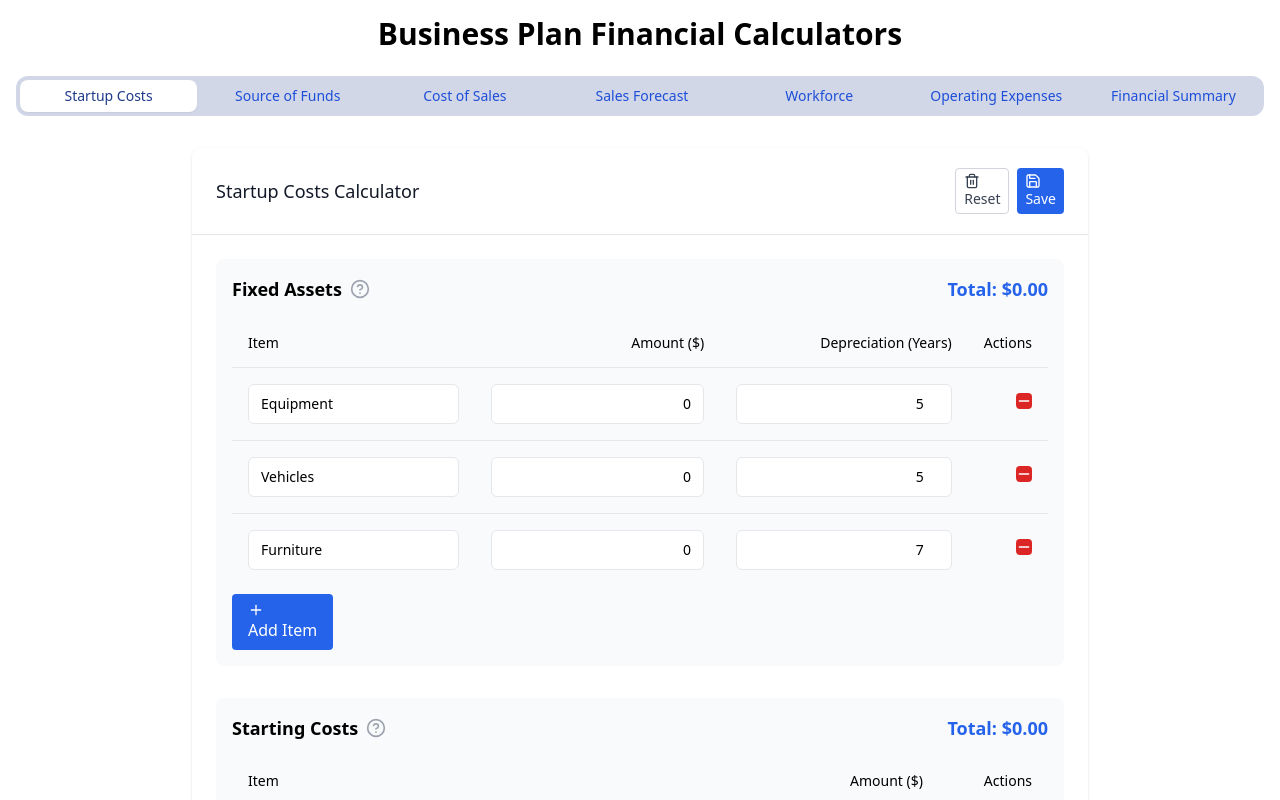
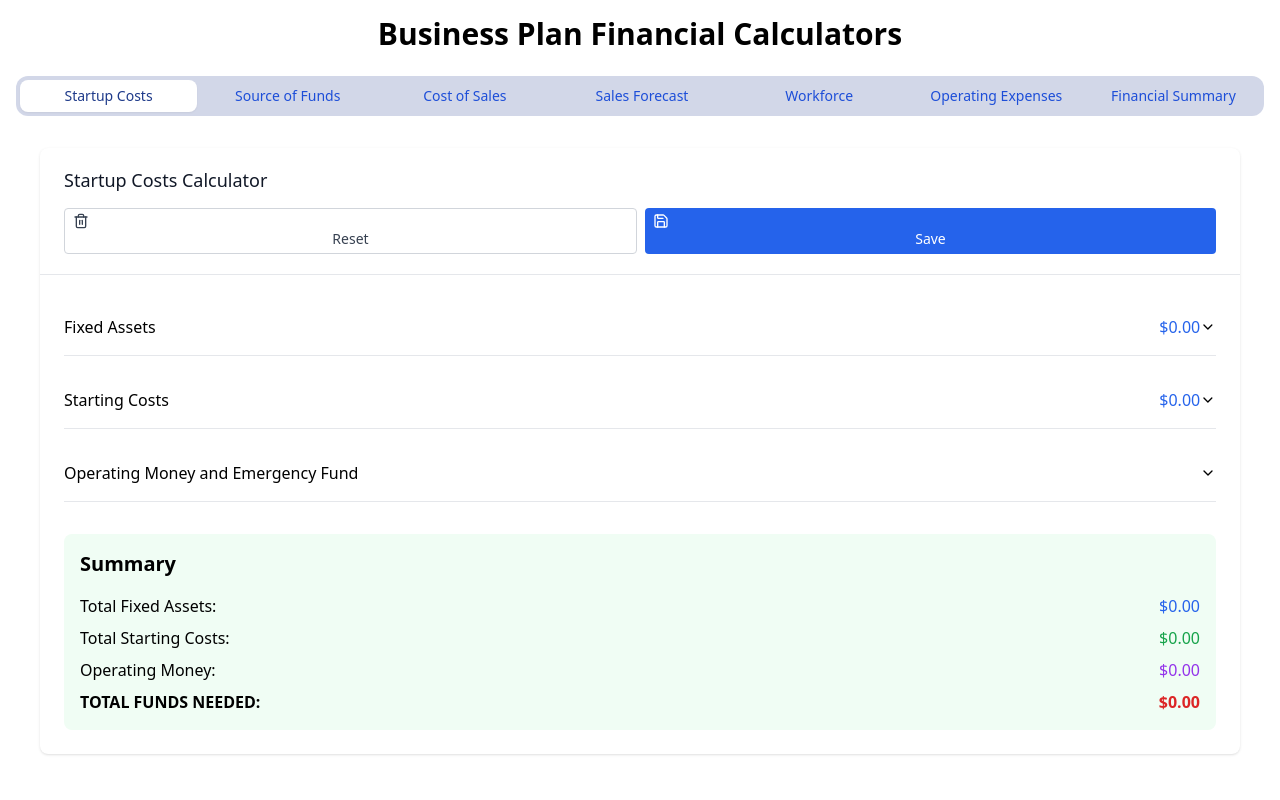
Before and after one commit to rudijetson/smartplan, a React (Create React App) app: page / in a window 1280 px wide. Shown: the top 800 px of the page. Built offline with nearby package versions, Linux system fonts and the light colour scheme; the HTML template or start-up script is replaced by a standard one.

Commit message:
Version 5

```diff
--- a/src/components/calculators/StartupCostsCalculator.js
+++ b/src/components/calculators/StartupCostsCalculator.js
@@ -1,3 +1,4 @@
+// Imports
 import React, { useState, useEffect } from 'react';
 import { Plus, Minus, HelpCircle, Save, FileInput, Trash2, DollarSign } from 'lucide-react';
 import { Button } from '../ui/Button';
@@ -7,10 +8,11 @@ import { Tooltip, TooltipContent, TooltipProvider, TooltipTrigger } from '../ui/
 import { Alert, AlertDescription } from '../ui/Alert';
 import { Table, TableBody, TableCell, TableHead, TableHeader, TableRow } from "../ui/Table";
 import { useBusinessPlan } from '../../hooks/useBusinessPlan';
+import { Accordion, AccordionContent, AccordionItem, AccordionTrigger } from '../ui/Accordion';
 
 const StartupCostsCalculator = () => {
-  // SECTION: Context and State
-  const { setStartupCosts } = useBusinessPlan(); // Add this line
+  // Context and State
+  const { setStartupCosts } = useBusinessPlan();
 
   const [bigPurchases, setBigPurchases] = useState(() => {
     const saved = localStorage.getItem('bigPurchases');
@@ -40,7 +42,7 @@ const StartupCostsCalculator = () => {
     return saved ? JSON.parse(saved) : [];
   });
 
-  // SECTION: useEffect Hooks
+  // useEffect Hooks
   useEffect(() => {
     localStorage.setItem('bigPurchases', JSON.stringify(bigPurchases));
     localStorage.setItem('startingCosts', JSON.stringify(startingCosts));
@@ -48,7 +50,7 @@ const StartupCostsCalculator = () => {
     localStorage.setItem('savedCalculations', JSON.stringify(savedCalculations));
   }, [bigPurchases, startingCosts, operatingMoney, savedCalculations]);
 
-  // SECTION: Utility Functions
+  // Utility Functions
   const formatNumber = (num) => {
     return num.toString().replace(/\B(?=(\d{3})+(?!\d))/g, ",");
   };
@@ -57,7 +59,7 @@ const StartupCostsCalculator = () => {
     return parseFloat(str.replace(/,/g, '')) || 0;
   };
 
-  // SECTION: Event Handlers
+  // Event Handlers
   const handleInputChange = (setter, index, field, value) => {
     setter(prev => {
       const newArray = [...prev];
@@ -128,21 +130,59 @@ const StartupCostsCalculator = () => {
     }
   };
 
-  // SECTION: Calculations
+  // Calculations
   const totalBigPurchases = bigPurchases.reduce((sum, item) => sum + item.amount, 0);
   const totalStartingCosts = startingCosts.reduce((sum, item) => sum + item.amount, 0);
   const totalFundsNeeded = totalBigPurchases + totalStartingCosts + operatingMoney;
 
-  // SECTION: Update Context
+  // Update Context
   useEffect(() => {
     setStartupCosts({ totalFundsNeeded });
   }, [totalFundsNeeded, setStartupCosts]);
 
+  // Render Functions
+  const renderItemInputs = (item, index, setter, includeDepreciation) => (
+    <div key={index} className="mb-4 p-4 bg-gray-100 rounded-lg">
+      <Input
+        type="text"
+        value={item.name}
+        onChange={(e) => handleInputChange(setter, index, 'name', e.target.value)}
+        className="w-full mb-2"
+        placeholder="Item Name"
+      />
+      <Input
+        type="text"
+        value={formatNumber(item.amount)}
+        onChange={(e) => handleInputChange(setter, index, 'amount', e.target.value)}
+        className="w-full mb-2"
+        placeholder="$ 0.00"
+      />
+      {includeDepreciation && (
+        <Input
+          type="number"
+          value={item.depreciation}
+          onChange={(e) => handleInputChange(setter, index, 'depreciation', e.target.value)}
+          className="w-full mb-2"
+          placeholder="Depreciation (Years)"
+        />
+      )}
+      <Button variant="destructive" size="sm" onClick={() => removeItem(setter, index)} className="w-full">
+        <Minus className="h-4 w-4 mr-2" /> Remove
+      </Button>
+    </div>
+  );
+
   const renderSection = (title, items, setter, defaultItem, includeDepreciation = false, total, tooltipContent) => (
-    <section className="mb-8 p-4 bg-gray-50 rounded-lg">
-      <div className="flex justify-between items-center mb-4">
-        <div className="flex items-center">
-          <h3 className="text-lg font-semibold mr-2">{title}</h3>
+    <Accordion type="single" collapsible className="mb-4">
+      <AccordionItem value={title}>
+        <AccordionTrigger>
+          <div className="flex items-center justify-between w-full">
+            <span>{title}</span>
+            <span className="text-blue-600">${formatNumber(total.toFixed(2))}</span>
+          </div>
+        </AccordionTrigger>
+        <AccordionContent>
+          <div className="mb-2">
             <TooltipProvider>
               <Tooltip>
                 <TooltipTrigger asChild>
@@ -154,76 +194,25 @@ const StartupCostsCalculator = () => {
               </Tooltip>
             </TooltipProvider>
           </div>
-        <div className="text-lg font-bold text-blue-600">
-          Total: ${formatNumber(total.toFixed(2))}
-        </div>
-      </div>
-      <Table>
-        <TableHeader>
-          <TableRow>
-            <TableHead className="text-left">Item</TableHead>
-            <TableHead className="text-right">Amount ($)</TableHead>
-            {includeDepreciation && <TableHead className="text-right">Depreciation (Years)</TableHead>}
-            <TableHead className="text-right">Actions</TableHead>
-          </TableRow>
-        </TableHeader>
-        <TableBody>
-          {items.map((item, index) => (
-            <TableRow key={index}>
-              <TableCell>
-                <Input
-                  type="text"
-                  value={item.name}
-                  onChange={(e) => handleInputChange(setter, index, 'name', e.target.value)}
-                  className="w-full"
-                  placeholder="Item Name"
-                />
-              </TableCell>
-              <TableCell className="text-right">
-                <Input
-                  type="text"
-                  value={formatNumber(item.amount)}
-                  onChange={(e) => handleInputChange(setter, index, 'amount', e.target.value)}
-                  className="w-full text-right"
-                  placeholder="$ 0.00"
-                />
-              </TableCell>
-              {includeDepreciation && (
-                <TableCell className="text-right">
-                  <Input
-                    type="number"
-                    value={item.depreciation}
-                    onChange={(e) => handleInputChange(setter, index, 'depreciation', e.target.value)}
-                    className="w-full text-right"
-                    placeholder="0"
-                  />
-                </TableCell>
-              )}
-              <TableCell className="text-right">
-                <Button variant="destructive" size="icon" onClick={() => removeItem(setter, index)}>
-                  <Minus className="h-4 w-4" />
-                </Button>
-              </TableCell>
-            </TableRow>
-          ))}
-        </TableBody>
-      </Table>
-      <Button onClick={() => addItem(setter, defaultItem)} className="mt-2">
+          {items.map((item, index) => renderItemInputs(item, index, setter, includeDepreciation))}
+          <Button onClick={() => addItem(setter, defaultItem)} className="w-full mt-2">
             <Plus className="h-4 w-4 mr-2" /> Add Item
           </Button>
-    </section>
+        </AccordionContent>
+      </AccordionItem>
+    </Accordion>
   );
 
-// SECTION: Component Return
+  // Component Return
   return (
-  <Card className="w-full max-w-4xl mx-auto">
-    <CardHeader className="flex flex-row items-center justify-between">
-      <CardTitle className="text-2xl">Startup Costs Calculator</CardTitle>
-      <div className="flex space-x-2">
-        <Button onClick={clearAll} variant="outline" size="sm">
+    <Card className="w-full mx-auto">
+      <CardHeader className="flex flex-col items-start">
+        <CardTitle className="text-2xl mb-4">Startup Costs Calculator</CardTitle>
+        <div className="flex space-x-2 w-full">
+          <Button onClick={clearAll} variant="outline" size="sm" className="flex-1">
             <Trash2 className="h-4 w-4 mr-2" /> Reset
           </Button>
-        <Button onClick={saveCalculation} size="sm">
+          <Button onClick={saveCalculation} size="sm" className="flex-1">
             <Save className="h-4 w-4 mr-2" /> Save
           </Button>
         </div>
@@ -248,9 +237,11 @@ return (
           'These are the costs that get your business up and running, like licenses, permits, deposits, starting inventories.'
         )}
 
-      <section className="mb-8 p-4 bg-blue-50 rounded-lg">
-        <div className="flex items-center mb-4">
-          <h3 className="text-lg font-semibold mr-2">Operating Money and Emergency Fund</h3>
+        <Accordion type="single" collapsible className="mb-4">
+          <AccordionItem value="operating-money">
+            <AccordionTrigger>Operating Money and Emergency Fund</AccordionTrigger>
+            <AccordionContent>
+              <div className="mb-2">
                 <TooltipProvider>
                   <Tooltip>
                     <TooltipTrigger asChild>
@@ -262,11 +253,6 @@ return (
                   </Tooltip>
                 </TooltipProvider>
               </div>
-        <div className="flex items-center space-x-4">
-          <div className="flex-1">
-            <label htmlFor="operatingMoney" className="block text-sm font-medium text-gray-700 mb-1">
-              Amount
-            </label>
               <div className="relative rounded-md shadow-sm">
                 <div className="absolute inset-y-0 left-0 pl-3 flex items-center pointer-events-none">
                   <DollarSign className="h-5 w-5 text-gray-400" aria-hidden="true" />
@@ -276,32 +262,32 @@ return (
                   id="operatingMoney"
                   value={formatNumber(operatingMoney)}
                   onChange={(e) => setOperatingMoney(parseFormattedNumber(e.target.value))}
-                className="pl-10"
+                  className="pl-10 w-full"
                   placeholder="0.00"
                 />
               </div>
-          </div>
-        </div>
-      </section>
+            </AccordionContent>
+          </AccordionItem>
+        </Accordion>
 
         <section className="mt-8 p-4 bg-green-50 rounded-lg">
           <h3 className="text-xl font-semibold mb-4">Summary</h3>
-        <div className="grid grid-cols-2 gap-4">
-          <div>
+          <div className="space-y-2">
+            <div className="flex justify-between">
               <p className="font-medium">Total Fixed Assets:</p>
-            <p className="text-lg text-blue-600">${formatNumber(totalBigPurchases.toFixed(2))}</p>
+              <p className="text-blue-600">${formatNumber(totalBigPurchases.toFixed(2))}</p>
             </div>
-          <div>
+            <div className="flex justify-between">
               <p className="font-medium">Total Starting Costs:</p>
-            <p className="text-lg text-green-600">${formatNumber(totalStartingCosts.toFixed(2))}</p>
+              <p className="text-green-600">${formatNumber(totalStartingCosts.toFixed(2))}</p>
             </div>
-          <div>
-            <p className="font-medium">Operating Money and Emergency Fund:</p>
-            <p className="text-lg text-purple-600">${formatNumber(operatingMoney.toFixed(2))}</p>
+            <div className="flex justify-between">
+              <p className="font-medium">Operating Money:</p>
+              <p className="text-purple-600">${formatNumber(operatingMoney.toFixed(2))}</p>
             </div>
-          <div>
-            <p className="font-medium">TOTAL FUNDS NEEDED:</p>
-            <p className="text-xl font-bold text-red-600">${formatNumber(totalFundsNeeded.toFixed(2))}</p>
+            <div className="flex justify-between font-bold">
+              <p>TOTAL FUNDS NEEDED:</p>
+              <p className="text-red-600">${formatNumber(totalFundsNeeded.toFixed(2))}</p>
             </div>
           </div>
         </section>
@@ -315,34 +301,29 @@ return (
         )}
 
         {savedCalculations.length > 0 && (
-        <div className="mt-6">
-          <h3 className="text-lg font-semibold mb-2">Saved Calculations</h3>
-          <Table>
-            <TableHeader>
-              <TableRow>
-                <TableHead>Name</TableHead>
-                <TableHead>Date</TableHead>
-                <TableHead>Actions</TableHead>
-              </TableRow>
-            </TableHeader>
-            <TableBody>
+          <Accordion type="single" collapsible className="mt-6">
+            <AccordionItem value="saved-calculations">
+              <AccordionTrigger>Saved Calculations</AccordionTrigger>
+              <AccordionContent>
                 {savedCalculations.map((calc, index) => (
-                <TableRow key={index}>
-                  <TableCell>{calc.name}</TableCell>
-                  <TableCell>{new Date(calc.date).toLocaleDateString()}</TableCell>
-                  <TableCell>
+                  <div key={index} className="mb-2 p-2 bg-gray-100 rounded flex justify-between items-center">
+                    <div>
+                      <p className="font-medium">{calc.name}</p>
+                      <p className="text-sm text-gray-600">{new Date(calc.date).toLocaleDateString()}</p>
+                    </div>
+                    <div>
                       <Button onClick={() => loadCalculation(calc)} size="sm" className="mr-2">
                         <FileInput className="h-4 w-4 mr-2" /> Load
                       </Button>
                       <Button onClick={() => deleteCalculation(index)} size="sm" variant="destructive">
                         <Trash2 className="h-4 w-4 mr-2" /> Delete
                       </Button>
-                  </TableCell>
-                </TableRow>
+                    </div>
+                  </div>
                 ))}
-            </TableBody>
-          </Table>
-        </div>
+              </AccordionContent>
+            </AccordionItem>
+          </Accordion>
         )}
       </CardContent>
     </Card>
```
Lines whose indentation alone changed are shown as unchanged.
